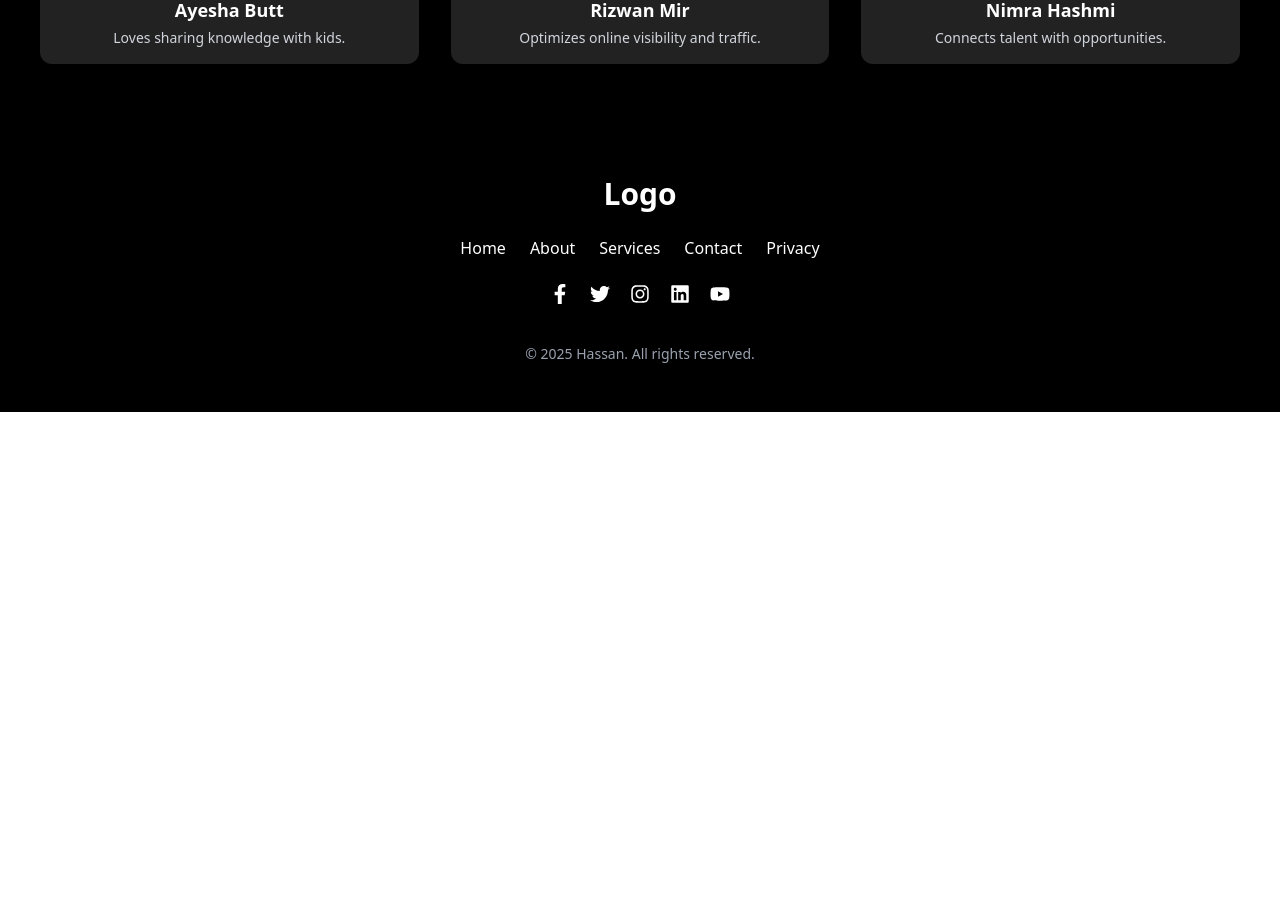
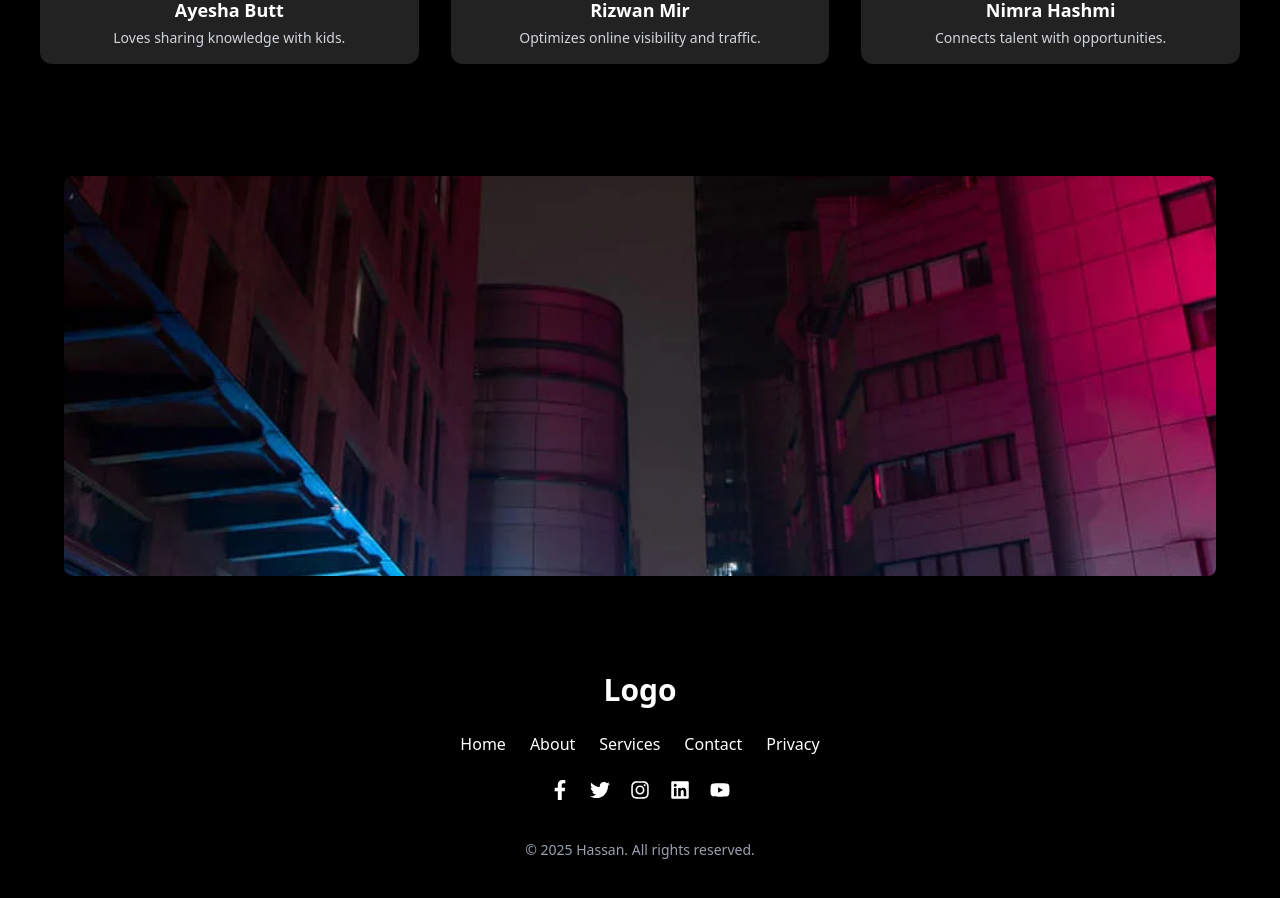
Before and after one commit to HassanKhan732/ShinePak, a React (Vite) app: page /store in a window 1280 px wide. Shown: the part 2460-3358 px from the top of the page. Before the commit the page ends 2872 px from the top, so only its background shows below. Built offline with nearby package versions, Linux system fonts and the light colour scheme.

Commit message:
added banner

```diff
--- a/src/App.jsx
+++ b/src/App.jsx
@@ -5,6 +5,7 @@ import Hero from './Components/Hero'
 import SliderSection from './Components/SliderSection'
 import  PeopleGridSection from './Components/PeopleGridSection'
 import Footer from './Components/Footer'
+import Banner from './Components/Banner'
 const App = () => {
   return (
     <>
@@ -13,6 +14,7 @@ const App = () => {
     <Hero></Hero>
     <SliderSection></SliderSection>
     <PeopleGridSection></PeopleGridSection>
+    <Banner></Banner>
     <Footer></Footer>
     </>
   )
--- /dev/null
+++ b/src/Components/Banner.jsx
@@ -0,0 +1,26 @@
+import React from "react";
+import Bnr from '../../public/images/bnr2.webp'
+const Banner = () => {
+  return (
+    <section className="relative bg-[#000] py-12 px-6 md:px-16">
+      <div className="max-w-7xl mx-auto">
+        <div className="relative group overflow-hidden rounded-lg">
+          {/* Image */}
+          <img
+            src={Bnr} // Replace with your image URL
+            alt="Banner"
+            className="w-full h-[400px] object-cover transition-opacity duration-500 ease-in-out group-hover:opacity-50"
+          />
+          {/* Text Overlay */}
+          <div className="absolute inset-0 flex items-center justify-center opacity-0 group-hover:opacity-100 transition-opacity duration-500 ease-in-out">
+            <h2 className="text-3xl md:text-4xl font-bold text-white drop-shadow-lg">
+              Welcome to Shine Pak
+            </h2>
+          </div>
+        </div>
+      </div>
+    </section>
+  );
+};
+
+export default Banner;
```
Also changed, not shown: public/images/bnr2.webp (added).
